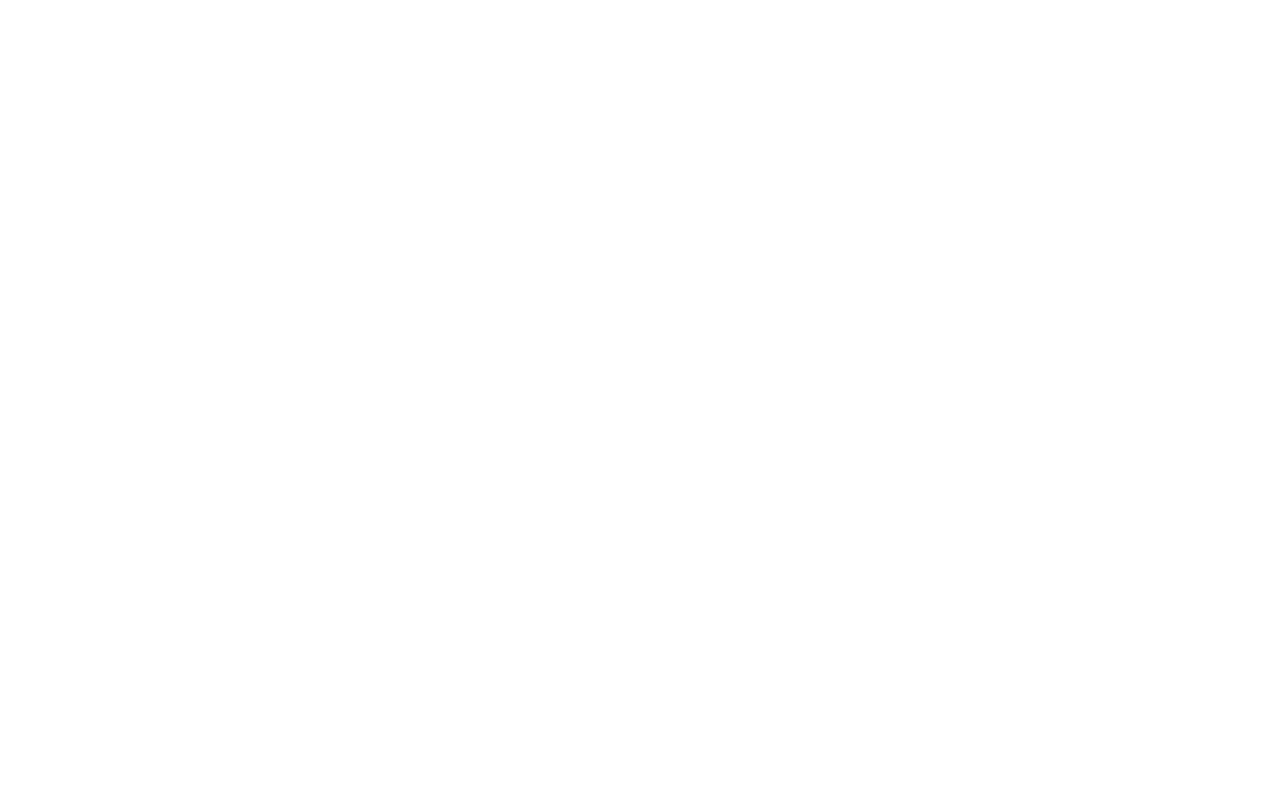
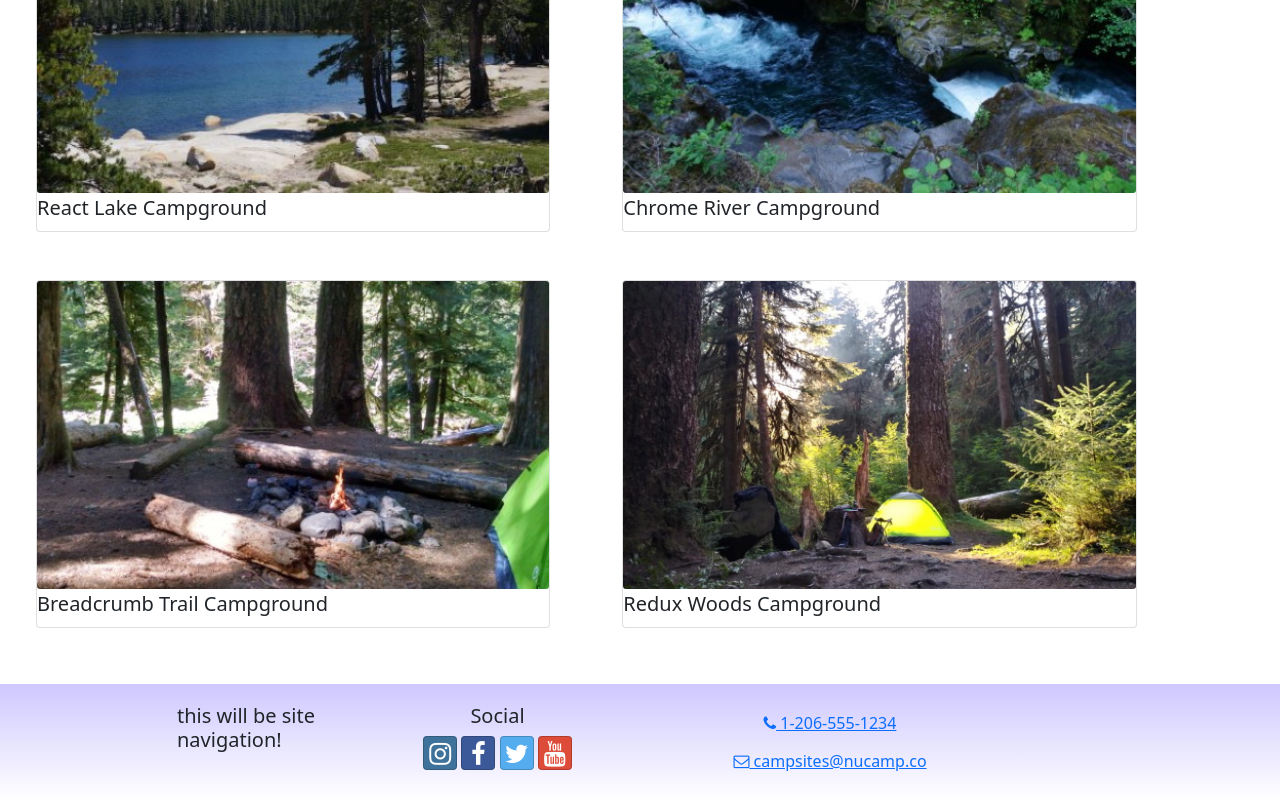
Before and after one commit to MicrowaveCoffee/NUCAMP-REACT, a React (Create React App) app: page / in a window 1280 px wide. Shown: the part 299-1099 px from the top of the page. Before the commit the page ends 800 px from the top, so only its background shows below. Built offline with nearby package versions, Linux system fonts and the light colour scheme.

Commit message:
header and footer added

```diff
--- a/src/App.js
+++ b/src/App.js
@@ -1,19 +1,16 @@
 import React from 'react';
-import { Container, Navbar, NavbarBrand } from 'reactstrap';
-import NucampLogo from './app/assets/img/logo.png';
 import './App.css';
+import Header from './components/Header';
+import Footer from './components/Footer';
+import CampsitesList from './features/campsites/CampsitesList.js';
+
 
 function App() {
   return (
     <div className="App">
-      <Navbar dark color='primary' sticky='top' expand='md'>
-               <Container>
-                    <NavbarBrand href='/'>
-                        <img src={NucampLogo} alt='nucamp logo' />
-                    </NavbarBrand>
-                </Container>
-            </Navbar>
-            I'm ready for workshop!
+            <Header />
+            <CampsitesList />
+            <Footer />
     </div>
   );
 }
--- /dev/null
+++ b/src/components/Footer.js
@@ -0,0 +1,55 @@
+import { Container, Row, Col }from 'reactstrap'
+
+const Footer = () => {
+    return (
+        <footer className='site-footer'>
+            <Container>
+                <Row>
+                    <Col xs={{ size: 4, offset: 1 }} sm='2'><h5>this will be site navigation!</h5></Col>
+                    <Col xs='6' sm='3' className='text-center'><h5>Social</h5>
+                        <a
+                            className='btn btn-social-icon btn-instagram'
+                            href='http://instagram.com/'
+                        >
+                            <i className='fa fa-instagram' />
+                        </a>{' '}
+                        <a
+                            className='btn btn-social-icon btn-facebook'
+                            href='http://www.facebook.com/'
+                        >
+                            <i className='fa fa-facebook' />
+                        </a>{' '}
+                        <a
+                            className='btn btn-social-icon btn-twitter'
+                            href='http://twitter.com/'
+                        >
+                            <i className='fa fa-twitter' />
+                        </a>{' '}
+                        <a
+                            className='btn btn-social-icon btn-google'
+                            href='http://youtube.com/'
+                        >
+                            <i className='fa fa-youtube' />
+                        </a></Col>
+                    <Col sm='4' className='text-center'><a
+                            role='button'
+                            className='btn btn-link'
+                            href='tel:+12065551234'
+                        >
+                            <i className='fa fa-phone' /> 1-206-555-1234
+                        </a>
+                        <br />
+                        <a
+                            role='button'
+                            className='btn btn-link'
+                            href='mailto:notreal@notreal.co'
+                        >
+                            <i className='fa fa-envelope-o' /> campsites@nucamp.co
+                        </a></Col>
+                </Row>
+            </Container>
+        </footer>
+    )
+}
+
+export default Footer
--- /dev/null
+++ b/src/components/Header.js
@@ -0,0 +1,16 @@
+import { Navbar, NavbarBrand } from 'reactstrap'
+import NucampLogo from '/home/unix-adrian/3-React/nucampsite/src/app/assets/img/logo.png';
+
+const Header = () => {
+    return (
+        <Navbar dark color='primary' sticky='top' expand='md'>
+
+                    <NavbarBrand href='/'>
+                        <img src={NucampLogo} alt='nucamp logo' />
+                    </NavbarBrand>
+
+            </Navbar>
+    )
+}
+
+export default Header
--- /dev/null
+++ b/src/features/campsites/CampsiteCard.js
@@ -0,0 +1,17 @@
+import {Card, CardImg, CardImgOverlay, CardTitle} from 'reactstrap';
+
+
+const CampsiteCard = (props) => {
+    return (
+        <Card>
+            <CardImg
+                width='100%'
+                src={props.campsite.image}
+                alt={props.campsite.name}
+            />
+            <CardTitle>{props.campsite.name}</CardTitle>
+        </Card>
+    )
+}
+
+export default CampsiteCard
--- /dev/null
+++ b/src/features/campsites/CampsitesList.js
@@ -0,0 +1,18 @@
+import { CAMPSITES } from '../../app/shared/CAMPSITES';
+import { Col, Row } from 'reactstrap';
+import CampsiteCard from "./CampsiteCard";
+
+
+const CampsitesList = () => {
+    return (
+        <Row className = 'ms-auto'>
+            {CAMPSITES.map((campsite) =>
+            <Col md='5' className='m-4' key={campsite.id}>
+                <CampsiteCard  campsite={campsite}/>
+            </Col>
+        )}
+        </Row>
+    )
+}
+
+export default CampsitesList
```
